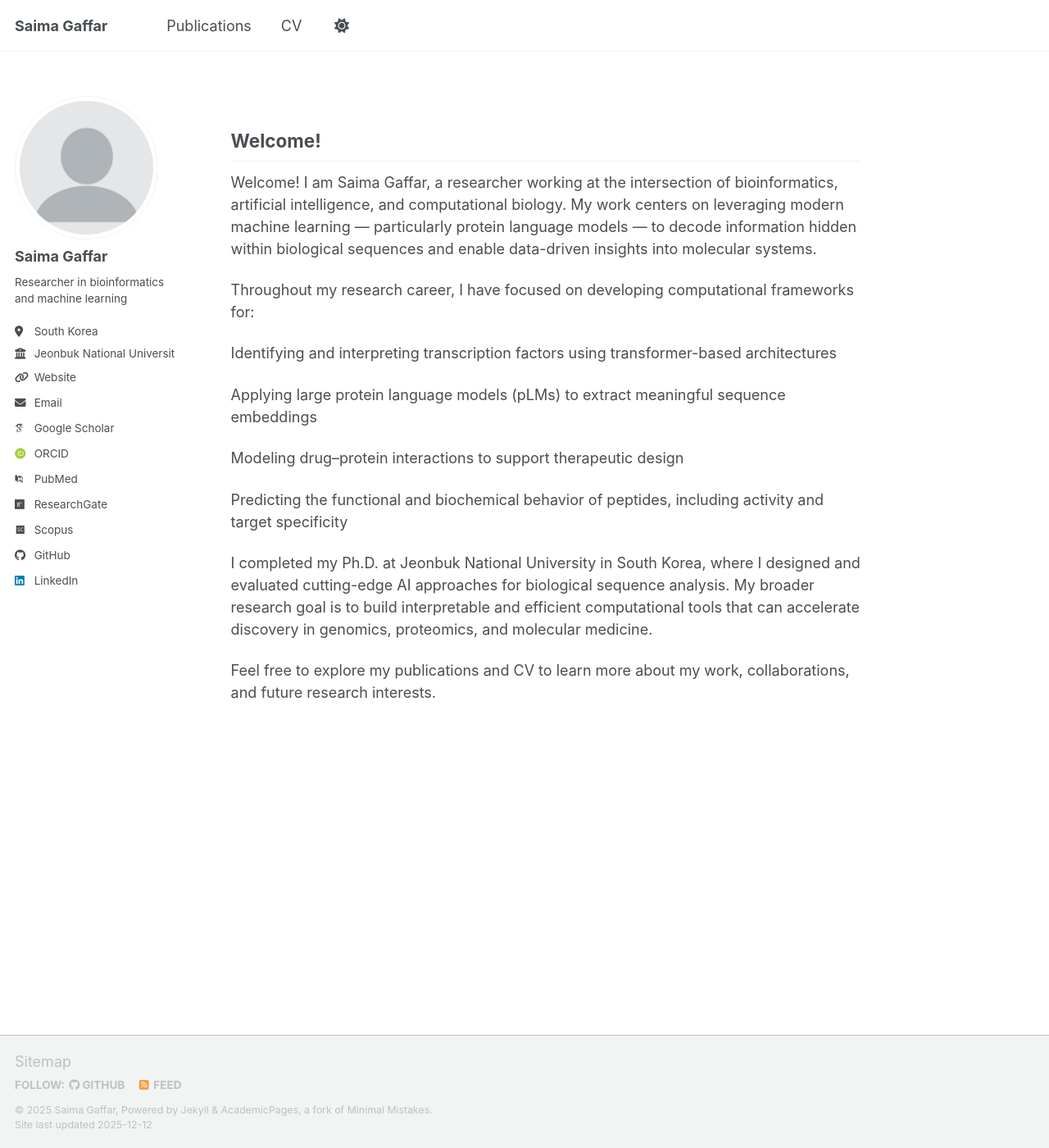
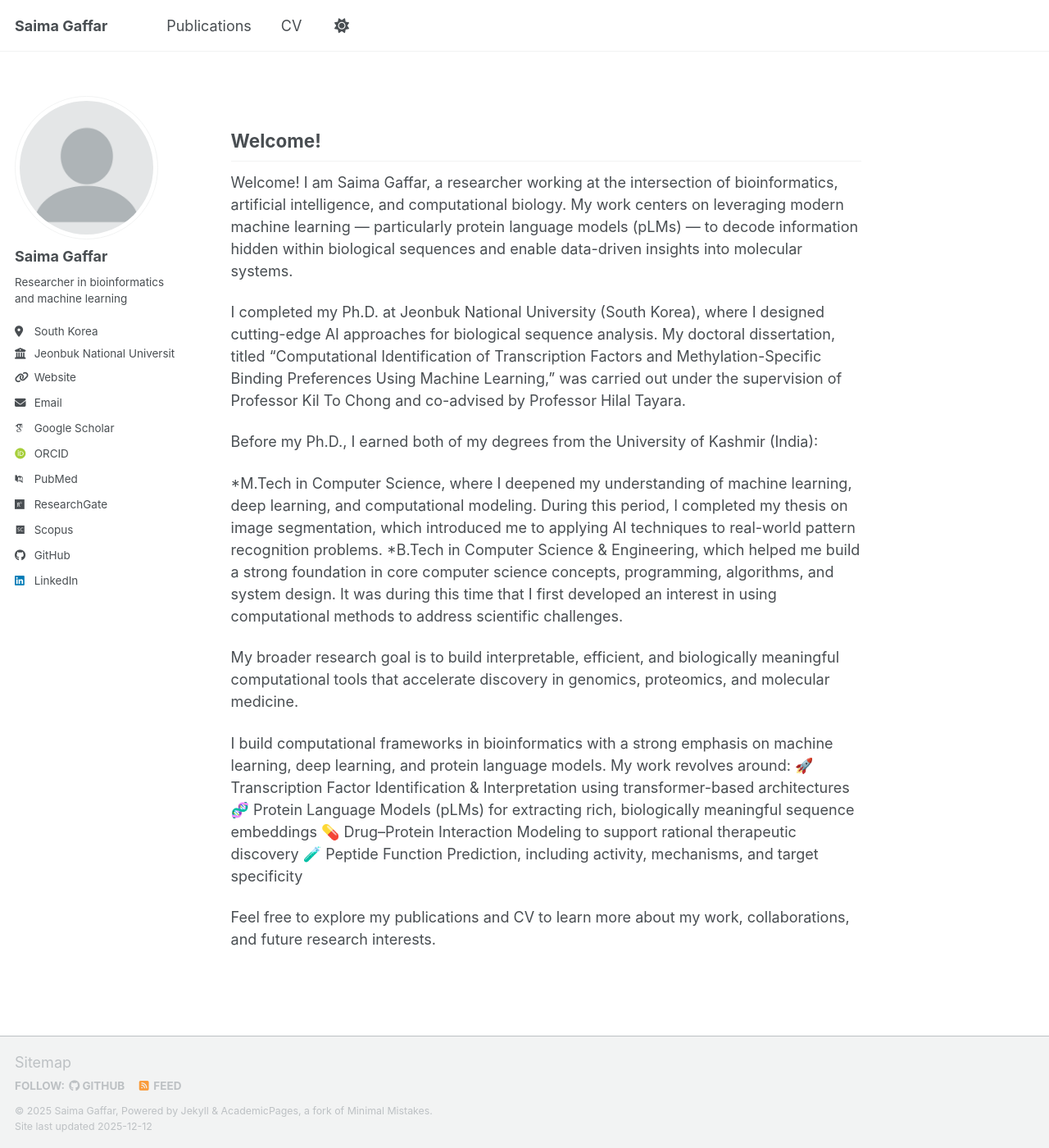
Before and after one commit to Mir-Saima/mir-saima.github.io, a Jekyll site: the page built from _pages/about.md, in a window 1280 px wide and 1400 px high. Shown: the whole window at 82% size. Built offline with Jekyll 4.4.1, drawn with Linux system fonts in a browser that asks for light colours; some web fonts are replaced; a script bundle is joined from its source files by our own code; library files that are not in the unit come from our copies.

Commit message:
Update about.md

```diff
--- a/_pages/about.md
+++ b/_pages/about.md
@@ -6,18 +6,21 @@ author_profile: true
 ---
 ## Welcome!
 
-Welcome! I am Saima Gaffar, a researcher working at the intersection of bioinformatics, artificial intelligence, and computational biology. My work centers on leveraging modern machine learning — particularly protein language models — to decode information hidden within biological sequences and enable data-driven insights into molecular systems.
+Welcome! I am Saima Gaffar, a researcher working at the intersection of bioinformatics, artificial intelligence, and computational biology. My work centers on leveraging modern machine learning — particularly protein language models (pLMs) — to decode information hidden within biological sequences and enable data-driven insights into molecular systems.
 
-Throughout my research career, I have focused on developing computational frameworks for:
+I completed my Ph.D. at Jeonbuk National University (South Korea), where I designed cutting-edge AI approaches for biological sequence analysis. My doctoral dissertation, titled “Computational Identification of Transcription Factors and Methylation-Specific Binding Preferences Using Machine Learning,” was carried out under the supervision of Professor Kil To Chong and co-advised by Professor Hilal Tayara.
 
-Identifying and interpreting transcription factors using transformer-based architectures
+Before my Ph.D., I earned both of my degrees from the University of Kashmir (India):
 
-Applying large protein language models (pLMs) to extract meaningful sequence embeddings
+*M.Tech in Computer Science, where I deepened my understanding of machine learning, deep learning, and computational modeling. During this period, I completed my thesis on image segmentation, which introduced me to applying AI techniques to real-world pattern recognition problems.
+*B.Tech in Computer Science & Engineering, which helped me build a strong foundation in core computer science concepts, programming, algorithms, and system design. It was during this time that I first developed an interest in using computational methods to address scientific challenges.
 
-Modeling drug–protein interactions to support therapeutic design
+My broader research goal is to build interpretable, efficient, and biologically meaningful computational tools that accelerate discovery in genomics, proteomics, and molecular medicine.
 
-Predicting the functional and biochemical behavior of peptides, including activity and target specificity
-
-I completed my Ph.D. at Jeonbuk National University in South Korea, where I designed and evaluated cutting-edge AI approaches for biological sequence analysis. My broader research goal is to build interpretable and efficient computational tools that can accelerate discovery in genomics, proteomics, and molecular medicine.
+I build computational frameworks in bioinformatics with a strong emphasis on machine learning, deep learning, and protein language models. My work revolves around:
+🚀 Transcription Factor Identification & Interpretation using transformer-based architectures
+🧬 Protein Language Models (pLMs) for extracting rich, biologically meaningful sequence embeddings
+💊 Drug–Protein Interaction Modeling to support rational therapeutic discovery
+🧪 Peptide Function Prediction, including activity, mechanisms, and target specificity
 
 Feel free to explore my publications and CV to learn more about my work, collaborations, and future research interests.
```
